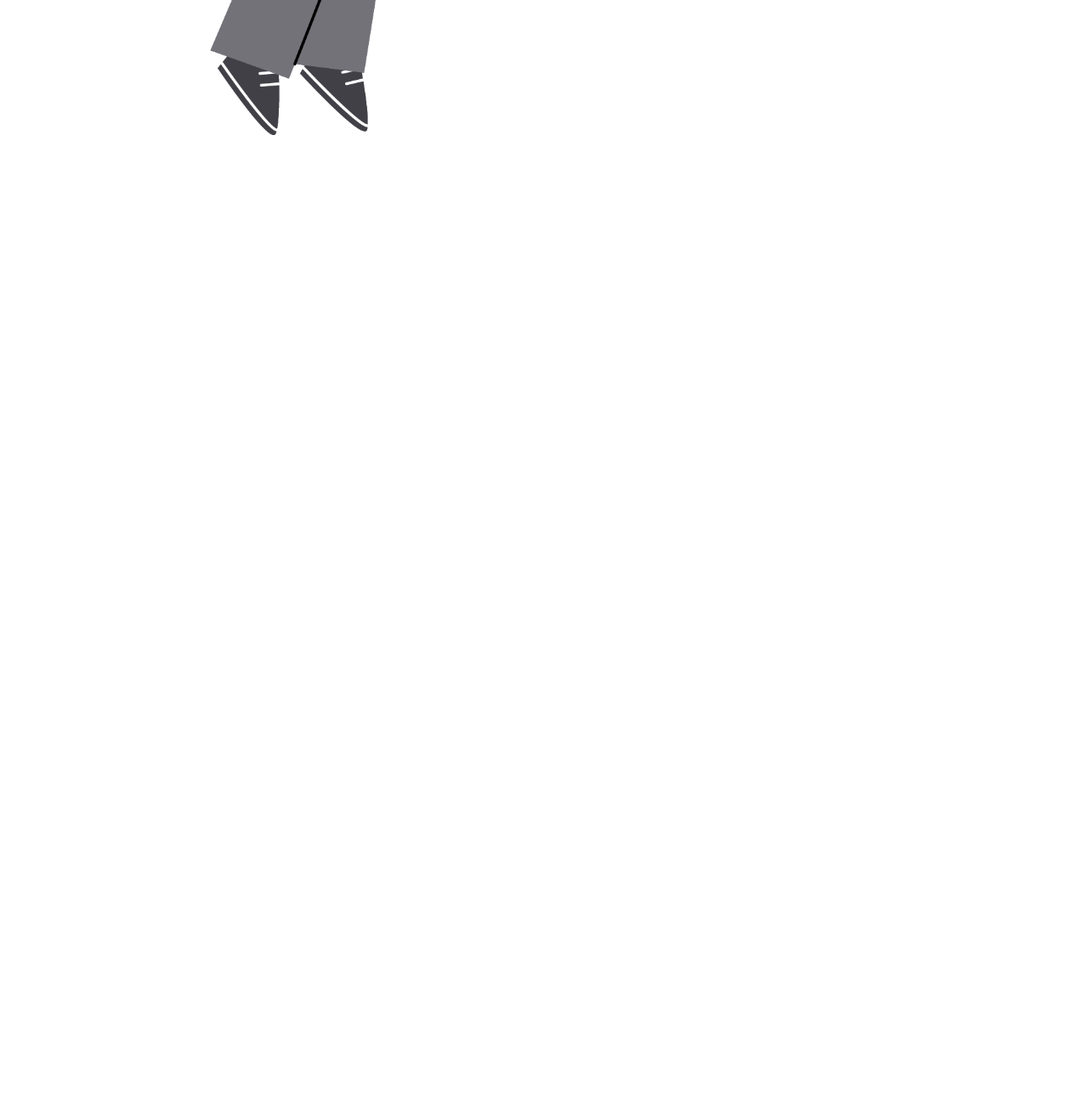
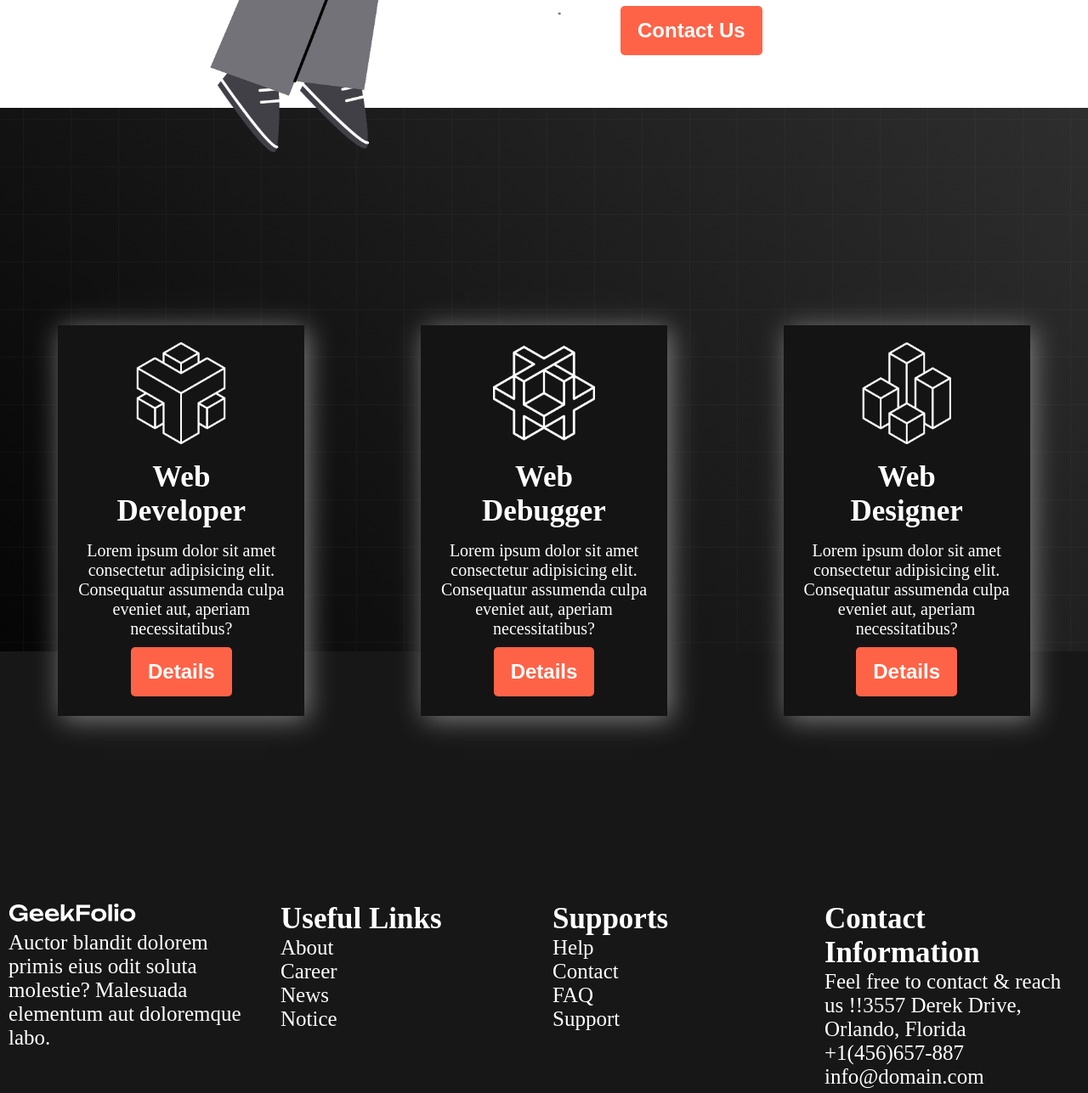
Before and after one commit to ShahriarZe/geek-folio, a plain HTML site: page index.html in a window 1280 px wide. Shown: the part 1513-2800 px from the top of the page at 85% size. Before the commit the page ends 1684 px from the top, so only its background shows below. Drawn offline with Linux system fonts and the light colour scheme.

Commit message:
final update

```diff
--- a/index.html
+++ b/index.html
@@ -8,6 +8,9 @@
     <title>Geek Folio</title>
 </head>
 <body>
+
+    <!-- Nav Part -->
+
     <header>
         <nav>
             <div class="nav-part">
@@ -27,6 +30,9 @@
     </header>
 
     <main>
+
+        <!-- Main 1st Part -->
+
         <section>
             <div class="main-1">
                 <div class="main-text">
@@ -44,6 +50,8 @@
             </div>
         </section>
 
+        <!-- Main 2nd Part -->
+
         <section>
             <h1 class="main-2-heading">About Us</h1>
             <div class="main-2">
@@ -58,6 +66,78 @@
                 </div>
             </div>
         </section>
+
+
+        <!-- Main 3rd Part -->
+
+        <section>
+            <div class="box">
+                <div class="box-1">
+                    <img class="icon-img" src="./icon/0.png" alt="">
+                    <h1 class="box-heading">
+                        Web Developer
+                    </h1>
+                    <p class="box-para">
+                       Lorem ipsum dolor sit amet consectetur adipisicing elit. Consequatur assumenda culpa eveniet aut, aperiam necessitatibus?
+                    </p>
+                    <button class="btn-1">Details</button>
+                </div>
+                <div class="box-1">
+                    <img class="icon-img" src="./icon/1.png" alt="">
+                    <h1 class="box-heading">
+                        Web Debugger
+                    </h1>
+                    <p class="box-para">
+                       Lorem ipsum dolor sit amet consectetur adipisicing elit. Consequatur assumenda culpa eveniet aut, aperiam necessitatibus?
+                    </p>
+                    <button class="btn-1"class="btn-1">Details</button>
+                </div>
+                <div class="box-1">
+                    <img class="icon-img" src="./icon/2.png" alt="">
+                    <h1 class="box-heading">
+                        Web <br> Designer
+                    </h1>
+                    <p class="box-para">
+                       Lorem ipsum dolor sit amet consectetur adipisicing elit. Consequatur assumenda culpa eveniet aut, aperiam necessitatibus?
+                    </p>
+                    <button class="btn-1">Details</button>
+                </div>
+            </div>
+        </section>
     </main>
+
+    <footer>
+        <div class="footer-box">
+            <div class="f-1">
+                <img class="footer-img" src="./logo/logo-light.png" alt="">
+                <p>
+                    Auctor blandit dolorem primis eius odit soluta molestie? Malesuada elementum aut doloremque labo.
+                </p>
+            </div>
+            <div class="f-1">
+                <h3>Useful Links</h3>
+                <li>About</li>
+                <li>Career</li>
+                <li>News</li>
+                <li>Notice</li>
+            </div>
+            <div class="f-1">
+                <h3>Supports</h3>
+                <li>Help</li>
+                <li>Contact</li>
+                <li>FAQ</li>
+                <li>Support</li>
+            </div>
+            <div class="f-1">
+                <h3>Contact Information</h3>
+                <p>Feel free to contact & reach us !!3557 Derek Drive, Orlando, Florida <br>+1(456)657-887 <br>info@domain.com</p>
+            </div>
+        </div>
+        <hr>
+        <div class="footer-box-2">
+            <span>&copy;Shahriar Ahmmed</span>
+        </div>
+
+    </footer>
 </body>
 </html>
--- a/style.css
+++ b/style.css
@@ -2,11 +2,15 @@
     margin: 0;
     padding: 0;
 }
+
+/* Nav Section */
+
 .nav-part{
     background-color: rgb(33, 32, 32);
     padding: 50px;
     display: flex;
     justify-content: space-around;
+    align-items: center;
     list-style: none;
     color: white;
     font-size: 1.5em;
@@ -19,8 +23,14 @@
  }
 .icon-iteam{
     margin-right: 50px;
+    padding-left: 50px;
+}
+.icon-iteam:hover{
+    color: coral;
+}
 
-}
+/* Main 1st Part */
+
 .main-1{
     display: flex;
     justify-content: center;
@@ -34,6 +44,7 @@
 }
 .main-text{
     color: white;
+    margin-right: 20px;
 }
 .main-heading{
     font-weight: 800;
@@ -51,7 +62,15 @@
     border-radius: 5px;
     font-weight: 600;
     font-size: 1.5em;
+    cursor: pointer;
 }
+.btn-1:hover{
+    background-color: antiquewhite;
+    color: #2e2e2e;
+}
+
+
+/* Main 2nd Part */
 
 .main-img{
     width: 600px;
@@ -60,7 +79,7 @@
     display: flex;
     justify-content: center;
     flex-direction: row-reverse;
-    height: 50vw;
+    height: 45vw;
     margin-top: 200px;
     margin-left: 100px;
 }
@@ -69,9 +88,14 @@
     text-align: center;
     font-size: 60px;
     text-decoration: underline;
+    margin-top: 20px;
+}
+.main-2-heading:hover{
+    color: coral;
 }
 .main-2-text{
     margin-top: 30px;
+    margin-left: 30px;
 }
 .main-2-para{
     font-size: 50px;
@@ -81,3 +105,81 @@
     font-size: 35px;
     margin-top: 30px;
 }
+
+/* Main 3rd Part */
+
+.box{
+    height: 30vw;
+    display: flex;
+    justify-content: space-around;
+    background-image: url("./images/background.png"),linear-gradient(45deg, rgb(5, 5, 5), #2e2e2e);
+    padding-top: 20%;
+}
+.icon-img{
+    width: 120px;
+}
+.box-1{
+    height: 420px;
+    width: 250px;
+    background-color: rgb(21, 20, 20);
+    color: white;
+    text-align: center;
+    box-shadow: 4px 4px 30px gray;
+    padding: 20px;
+}
+.box-heading{
+    font-weight: 600;
+    font-size: 35px;
+    padding: 15px;
+}
+.box-para{
+    font-weight: 500;
+    font-size: 20px;
+}
+
+/* Footer Part */
+
+.footer-img{
+    width: 150px;
+}
+.footer-box{
+    display: flex;
+    justify-content: space-around;
+    background-color: rgb(24, 23, 23);
+    color: white;
+    list-style: none;
+    height: 50vw;
+    align-items: center;
+
+}
+.f-1{
+    height: 50px;
+    width: 300px;
+}
+.f-1 li{
+    font-size: 25px;
+}
+.f-1 p{
+    font-size: 25px;
+}
+.f-1 h3{
+    font-size: 35px;
+}
+.f-1 li:hover{
+    color: coral;
+}
+.f-1 h3:hover{
+    color: coral;
+}
+hr{
+    color: white;
+    width: 50%;
+    margin-top: -60px;
+    margin-left: 25%;
+}
+.footer-box-2{
+    background-color: rgb(24, 23, 23);
+    text-align: center;
+    color: white;
+    margin-top: 10px;
+}
```
